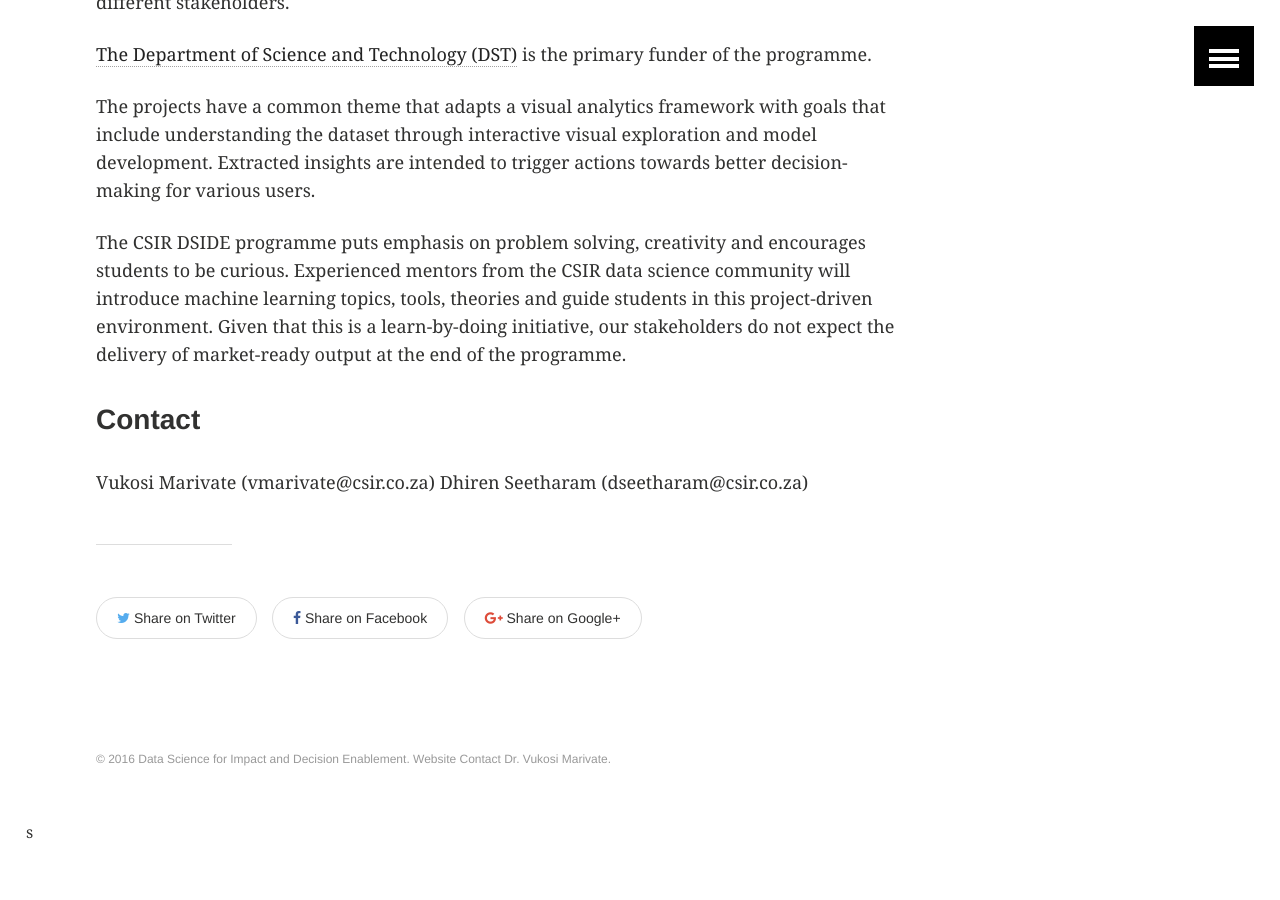
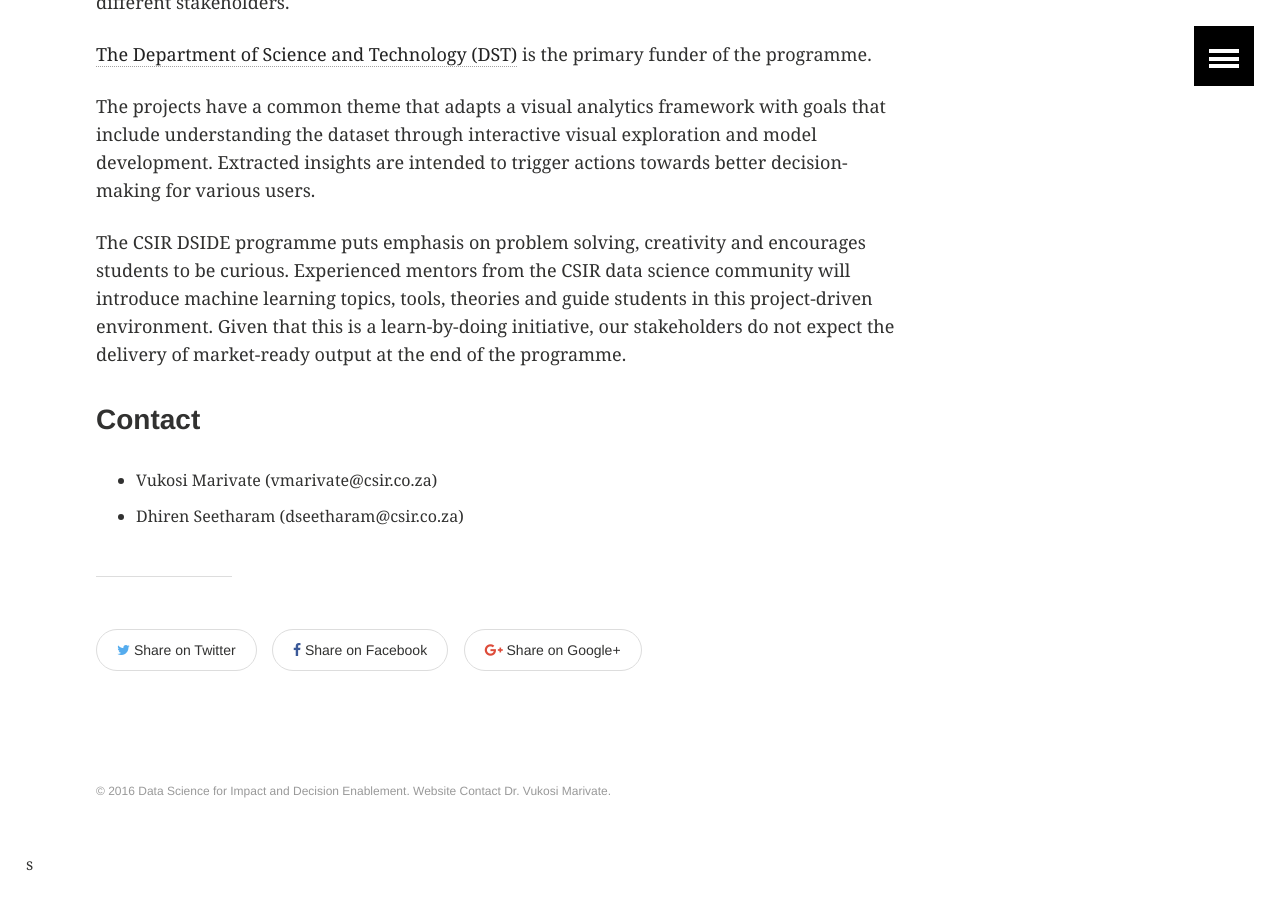
Before and after one commit to DSIDEWeb/dsideweb.github.io, a Jekyll site: the page built from about/index.md, in a window 1280 px wide and 900 px high, scrolled down 869 px. Built offline with Jekyll 4.4.1, drawn with Linux system fonts in a browser that asks for light colours; before the commit the page ends 1737 px from its top, so only the background shows below that.

```diff
--- a/about/index.md
+++ b/about/index.md
@@ -25,5 +25,5 @@ The CSIR DSIDE programme puts emphasis on problem solving, creativity and encour
 
 ### Contact
 
-Vukosi Marivate (vmarivate@csir.co.za)
-Dhiren Seetharam (dseetharam@csir.co.za)
+* Vukosi Marivate (vmarivate@csir.co.za)
+* Dhiren Seetharam (dseetharam@csir.co.za)
```
